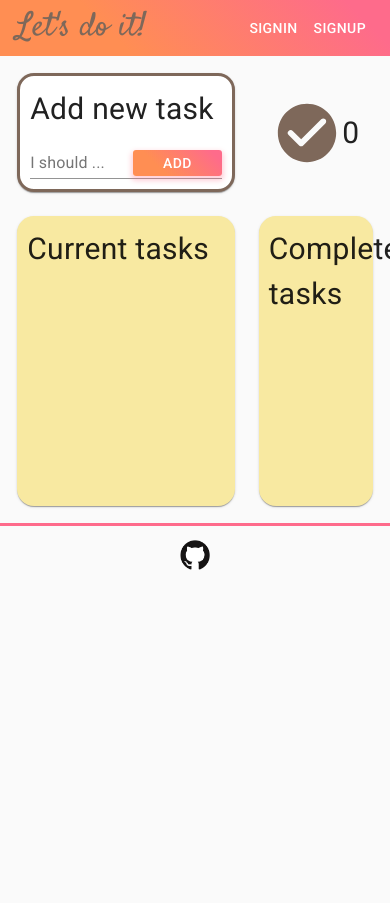
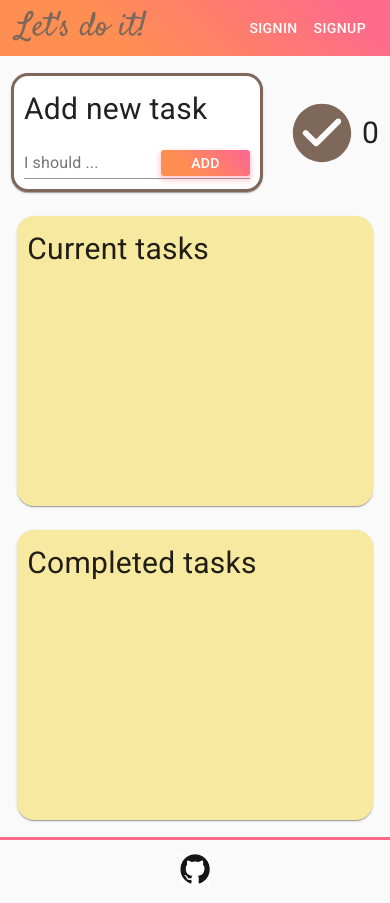
Before and after one commit to ro-mgh/todolist_react_web, a React (Vite) app: page / in a window 390 px wide. Shown: the top 903 px of the page. Before the commit the page ends 844 px from the top, so only its background shows below. Built offline with nearby package versions, Linux system fonts and the light colour scheme.

Commit message:
prod ver - mobile setup

```diff
--- a/src/components/Main.js
+++ b/src/components/Main.js
@@ -36,6 +36,7 @@ const useToDoListStyles = makeStyles((theme) => ({
     "justify-content": "center",
   },
   counter_icon: {
+    "margin-right": "5px",
     width: "70px",
     height: "70px",
     color: theme.fontColor,
@@ -206,7 +207,7 @@ const Main = (props) => {
 
   return (
     <Grid container spacing={3} justify="center" className={classes.container}>
-      <Grid item xs={7}>
+      <Grid item sm={7} xs={8}>
         <Paper className={classes.paper_adding}>
           <Typography className={classes.headers}>Add new task</Typography>
           {err ? (
@@ -221,13 +222,13 @@ const Main = (props) => {
           />
         </Paper>
       </Grid>
-      <Grid item xs={4} className={classes.grid_counter}>
+      <Grid item sm={4} className={classes.grid_counter}>
         <CheckCircleRoundedIcon className={classes.counter_icon} />
         <Typography className={classes.headers}>
           {tasks.filter((t) => t.status === "complete").length}
         </Typography>
       </Grid>
-      <Grid item xs={7}>
+      <Grid item sm={7} xs={11}>
         <Paper className={classes.paper_tasks}>
           <Typography className={classes.headers}>Current tasks</Typography>
           <List>
@@ -245,7 +246,7 @@ const Main = (props) => {
           </List>
         </Paper>
       </Grid>
-      <Grid item xs={4}>
+      <Grid item sm={4} xs={11}>
         <Paper className={classes.paper_tasks}>
           <Typography className={classes.headers}>Completed tasks</Typography>
           <List>
```
